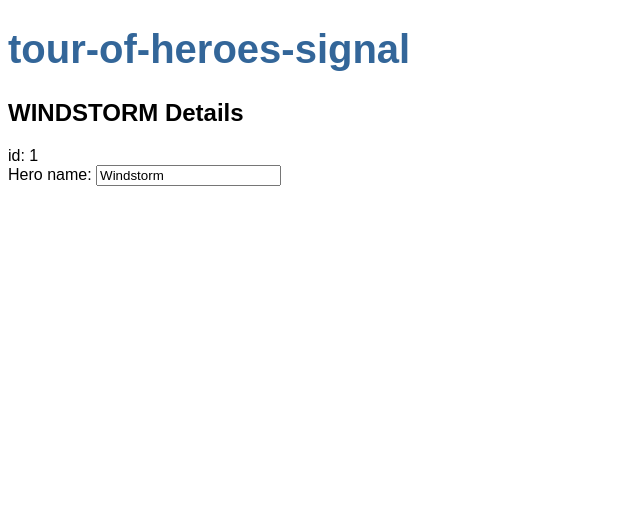
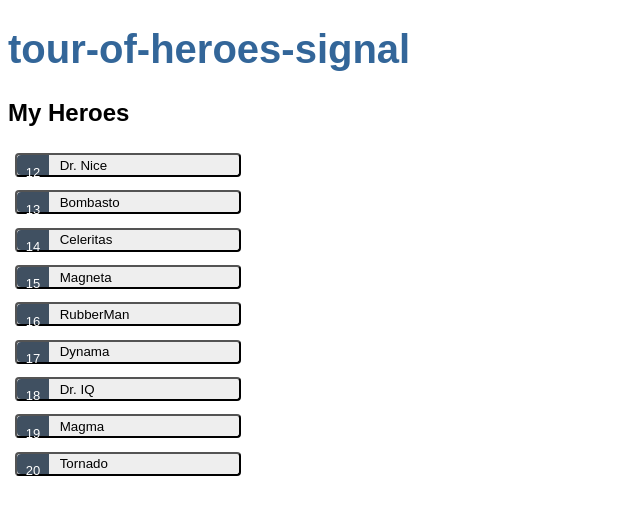
Before and after one commit to brunoredes/tour-of-heroes-signal, an Angular app: page / in a window 1280 px wide. Shown: the top 514 px of the page, without its empty margins (0-640 px from the left). Built offline with nearby package versions, Linux system fonts and the light colour scheme.

Commit message:
feat(heroes): display list of heroes

```diff
--- a/src/app/heroes/heroes.component.html
+++ b/src/app/heroes/heroes.component.html
@@ -1,10 +1,25 @@
-<h2>{{ hero().name | uppercase }} Details</h2>
+<h2>My Heroes</h2>
+<ul class="heroes">
+  @for (hero of heroes(); track hero.id) {
+  <li>
+    <button
+      type="button"
+      (click)="onSelect(hero)"
+      [class.selected]="hero === selectedHero"
+    >
+      <span class="badge">{{ hero.id }}</span>
+      <span class="name"> {{ hero.name }}</span>
+    </button>
+  </li>
+  }
+</ul>
 
+@if (selectedHero) {
+<h2>{{ selectedHero?.name | uppercase }} Details</h2>
+<div>id: {{ selectedHero?.id }}</div>
 <div>
-  <span>id: </span>
-  {{ hero().id }}
+  <label for="hero-name">Hero name: </label>
+  <input id="hero-name" [(ngModel)]="selectedHero.name" placeholder="name" />
 </div>
-<div>
-  <label for="name">Hero name: </label>
-  <input id="name" [(ngModel)]="hero().name" placeholder="name" />
-</div>
+
+}
--- a/src/app/heroes/heroes.component.scss
+++ b/src/app/heroes/heroes.component.scss
@@ -0,0 +1,66 @@
+/* HeroesComponent's private CSS styles */
+.heroes {
+  margin: 0 0 2em 0;
+  list-style-type: none;
+  padding: 0;
+  width: 15em;
+}
+
+.heroes li {
+  display: flex;
+}
+
+.heroes button {
+  flex: 1;
+  cursor: pointer;
+  position: relative;
+  left: 0;
+  background-color: #eee;
+  margin: 0.5em;
+  padding: 0;
+  border-radius: 4px;
+  display: flex;
+  align-items: stretch;
+  height: 1.8em;
+}
+
+.heroes button:hover {
+  color: #2c3a41;
+  background-color: #e6e6e6;
+  left: 0.1em;
+}
+
+.heroes button:active {
+  background-color: #525252;
+  color: #fafafa;
+}
+
+.heroes button.selected {
+  background-color: black;
+  color: white;
+}
+
+.heroes button.selected:hover {
+  background-color: #505050;
+  color: white;
+}
+
+.heroes button.selected:active {
+  background-color: black;
+  color: white;
+}
+
+.heroes .badge {
+  display: inline-block;
+  font-size: small;
+  color: white;
+  padding: 0.8em 0.7em 0 0.7em;
+  background-color: #405061;
+  line-height: 1em;
+  margin-right: 0.8em;
+  border-radius: 4px 0 0 4px;
+}
+
+.heroes .name {
+  align-self: center;
+}
--- a/src/app/heroes/heroes.component.ts
+++ b/src/app/heroes/heroes.component.ts
@@ -2,6 +2,7 @@
 import { Component, signal } from '@angular/core';
 import { FormsModule } from '@angular/forms';
 import { Hero } from '../hero';
+import { HEROES } from '../mock-heroes';
 
 @Component({
   selector: 'toh-heroes',
@@ -11,8 +12,9 @@
   styleUrl: './heroes.component.scss',
 })
 export class HeroesComponent {
-  hero = signal<Hero>({
-    id: 1,
-    name: 'Windstorm',
-  });
+  heroes = signal(HEROES);
+  selectedHero?: Hero;
+  onSelect(hero: Hero): void {
+    this.selectedHero = hero;
+  }
 }
--- /dev/null
+++ b/src/app/mock-heroes.ts
@@ -0,0 +1,13 @@
+import { Hero } from './hero';
+
+export const HEROES: Hero[] = [
+  { id: 12, name: 'Dr. Nice' },
+  { id: 13, name: 'Bombasto' },
+  { id: 14, name: 'Celeritas' },
+  { id: 15, name: 'Magneta' },
+  { id: 16, name: 'RubberMan' },
+  { id: 17, name: 'Dynama' },
+  { id: 18, name: 'Dr. IQ' },
+  { id: 19, name: 'Magma' },
+  { id: 20, name: 'Tornado' },
+];
```
